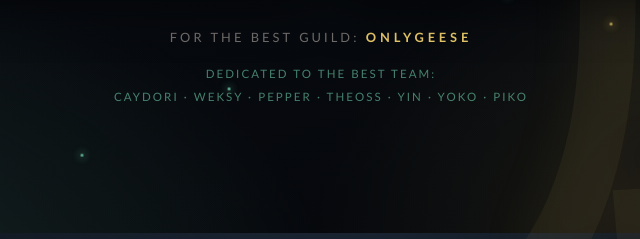
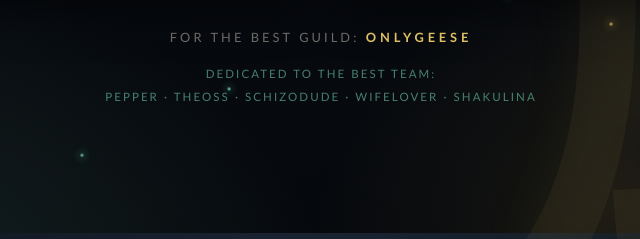
Before and after one commit to wheregoosemeet/Handy-Dandy-GVG-Helper, a plain HTML site: page index.html in a window 1280 px wide. Shown: the part 567-806 px from the top of the page, 319-959 px from the left. Drawn offline with Linux system fonts and the light colour scheme.

Commit message:
fixing front page dedication

```diff
--- a/index.html
+++ b/index.html
@@ -273,7 +273,7 @@
 
     <div class="footnote">
       For the best guild: <span class="highlight">OnlyGeese</span>
-      <span class="dedication">Dedicated to the best team:<br>Caydori · Weksy · Pepper · Theoss · Yin · Yoko · Piko</span>
+      <span class="dedication">Dedicated to the best team:<br>Pepper · Theoss · Schizodude · Wifelover · Shakulina</span>
     </div>
   </main>
 
```
